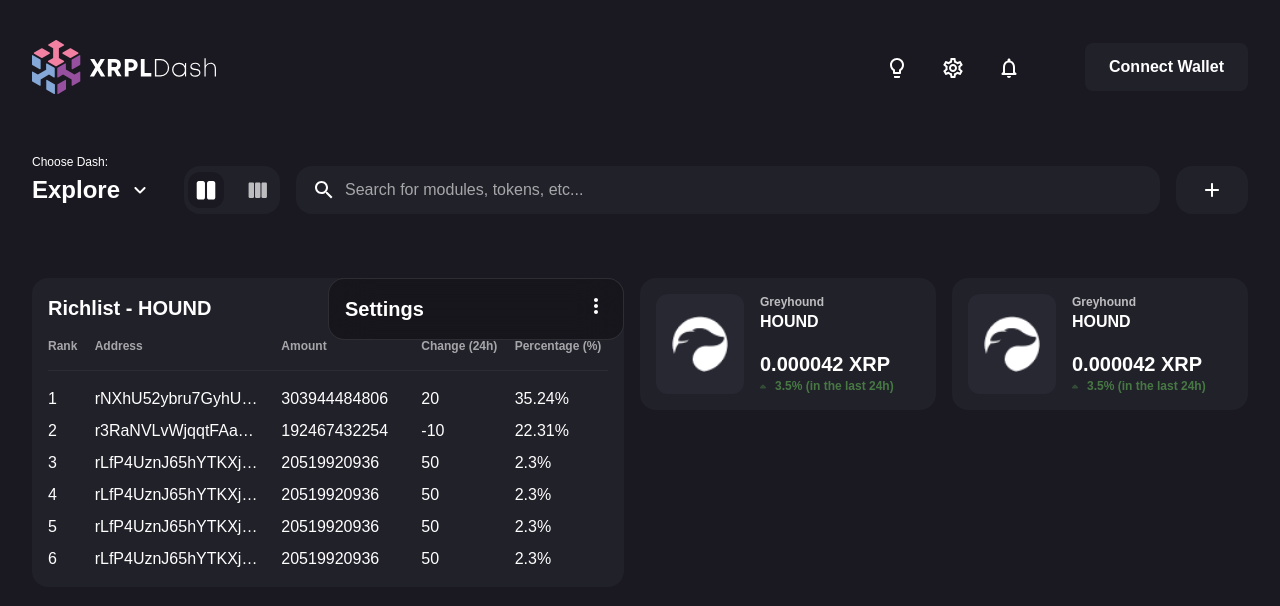
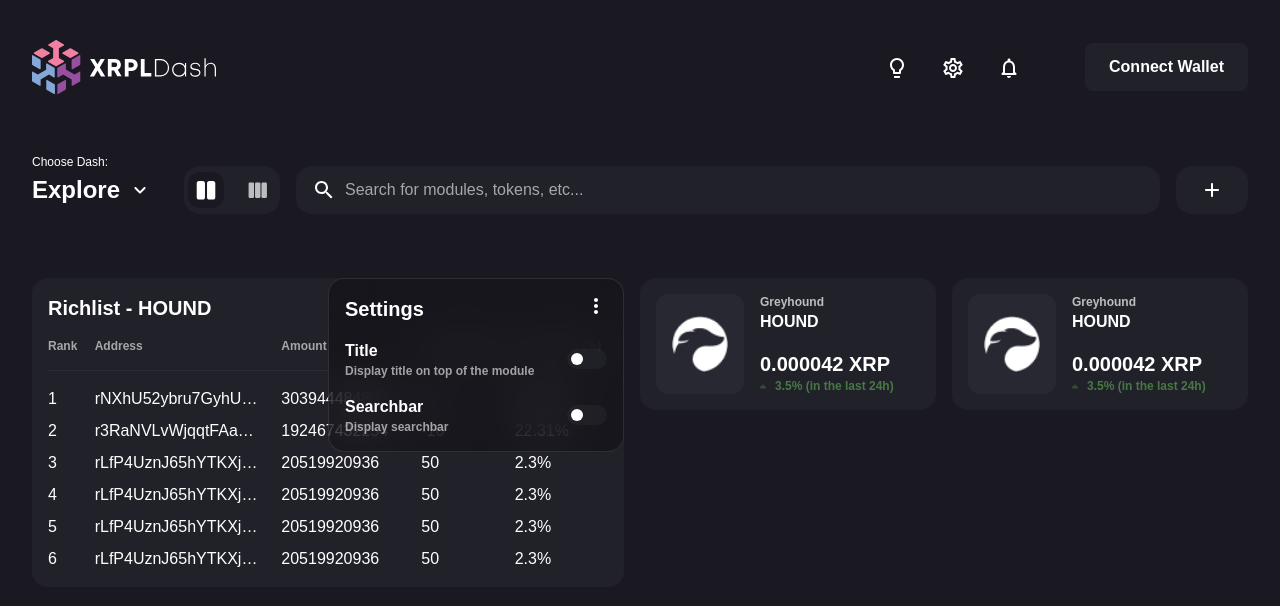
Before and after one commit to qwindo13/xrpl-dash, a Next.js app: page / in a window 1280 px wide. Both pictures are taken after a click on the button 596 px from the left and 306 px from the top of the page. Shown: the top 606 px of the page. Built offline with nearby package versions, Linux system fonts and the light colour scheme.

Commit message:
Created Switch component

```diff
--- a/components/UI/ModuleCard/ModuleCardSettings.js
+++ b/components/UI/ModuleCard/ModuleCardSettings.js
@@ -1,13 +1,38 @@
 import React from 'react';
 import Button from '../Button/Button';
 import Dropdown from '../Dropdown/Dropdown';
+import Switch from '../Switch/Switch';
 import MoreVertIcon from '@mui/icons-material/MoreVert';
 
 const ModuleCardSettings = ({ }) => {
     return (
-        <div className='absolute bg-[#111015] bg-opacity-60 backdrop-blur-xl p-4 w-1/2 h-auto top-0 right-0 rounded-2xl border border-white border-opacity-10 flex flex-row justify-between items-start'>
+        <div className='absolute bg-[#111015] bg-opacity-60 backdrop-blur-xl p-4 w-1/2 h-auto top-0 right-0 rounded-2xl border border-white border-opacity-10 flex flex-col gap-4 justify-between items-start'>
             <div className='w-full'>
                 <h4 className='font-semibold text-xl'>Settings</h4>
+            </div>
+            <div className='w-full flex flex-col gap-4'>
+
+                {/* DISPLAY TITLE */}
+                <div className='flex flex-row justify-between align-middle gap-2'>
+                    <div className='flex flex-col'>
+                        <span className='font-semibold text-base'>Title</span>
+                        <span className='opacity-60 font-semibold text-xs'>Display title on top of the module</span>
+                    </div>
+                    <div className='h-auto flex items-center'>
+                    <Switch />
+                    </div>
+                </div>
+                {/* DISPLAY SEARCHBAR */}
+                <div className='flex flex-row justify-between align-middle gap-2'>
+                    <div className='flex flex-col'>
+                        <span className='font-semibold text-base'>Searchbar</span>
+                        <span className='opacity-60 font-semibold text-xs'>Display searchbar</span>
+                    </div>
+                    <div className='h-auto flex items-center'>
+                    <Switch />
+                    </div>
+                </div>
+
             </div>
         </div>
     );
--- /dev/null
+++ b/components/UI/Switch/Switch.js
@@ -0,0 +1,32 @@
+import React, { useState } from "react";
+import { motion } from "framer-motion";
+import styles from "./Switch.module.css";
+
+const Switch = ({ onChange }) => {
+    const [isOn, setIsOn] = useState(false);
+
+    const toggleSwitch = () => {
+        setIsOn(!isOn);
+        if (onChange) {
+            onChange(!isOn);
+        }
+    };
+
+    return (
+        <div
+            className={styles.switch}
+            data-isOn={isOn}
+            onClick={toggleSwitch}
+        >
+            <motion.div className={styles.handle} layout transition={spring} />
+        </div>
+    );
+};
+
+const spring = {
+    type: "spring",
+    stiffness: 700,
+    damping: 30,
+};
+
+export default Switch;
--- /dev/null
+++ b/components/UI/Switch/Switch.module.css
@@ -0,0 +1,15 @@
+.switch {
+    @apply w-10 h-5 bg-[#A6B0CF] bg-opacity-5 flex justify-start rounded-full p-1 cursor-pointer transition-colors duration-300;
+}
+
+.handle {
+    @apply w-3 h-3 bg-white rounded-full transition-colors duration-300 ;
+}
+
+.switch[data-isOn="true"] {
+    @apply bg-white justify-end;
+}
+
+.switch[data-isOn="true"] .handle {
+    @apply bg-[#21212A];
+}
```
